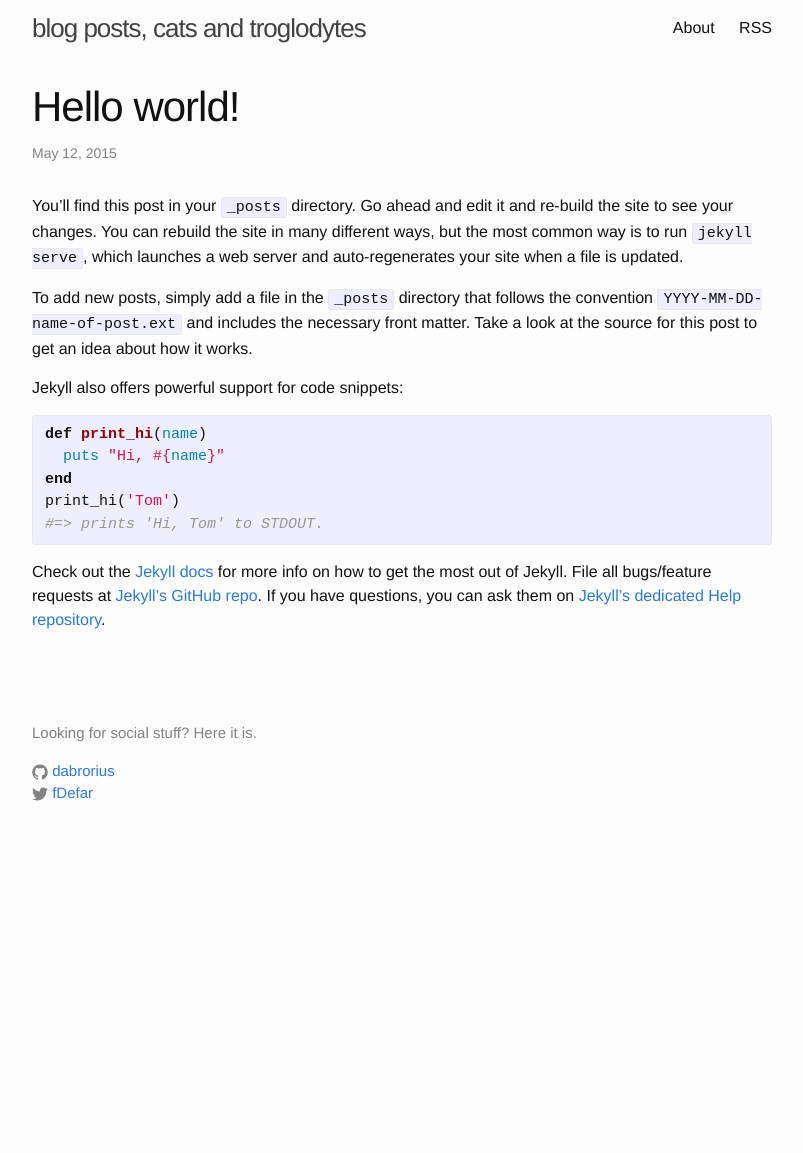
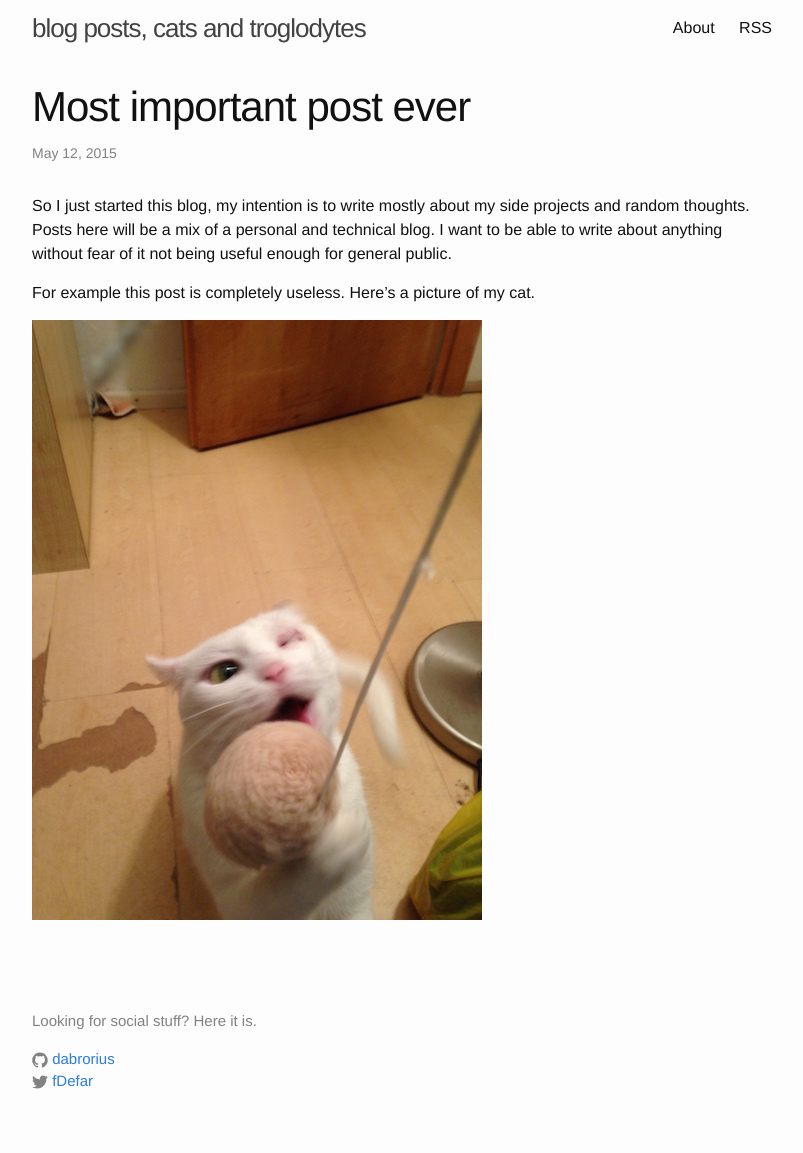
Before and after one commit to dabrorius/dabrorius.github.io, a Jekyll site: the page built from _posts/2015-05-12-hello-world.markdown, in a window 1280 px wide. Shown: the whole page, without its empty margins (238-1041 px from the left). Built offline with Jekyll 4.4.1, drawn with Linux system fonts in a browser that asks for light colours; before the commit the page ends 900 px from its top, so only the background shows below that.

```diff
--- a/_includes/header.html
+++ b/_includes/header.html
@@ -14,12 +14,8 @@
       </a>
 
       <div class="trigger">
-        {% for page in site.pages %}
-          {% if page.title %}
-          <a class="page-link" href="{{ page.url | prepend: site.baseurl }}">{{ page.title }}</a>
-          {% endif %}
-        {% endfor %}
-        <a class="page-link" href="feed.xml">RSS</a>
+        <a class="page-link" href="/about">About</a>
+        <a class="page-link" href="/feed.xml">RSS</a>
       </div>
     </nav>
 
--- a/_posts/2015-05-12-hello-world.markdown
+++ b/_posts/2015-05-12-hello-world.markdown
@@ -1,25 +1,15 @@
 ---
 layout: post
-title:  "Hello world!"
+title:  "Most important post ever"
 date:   2015-05-12 21:12:09
 categories: jekyll update
 ---
-You’ll find this post in your `_posts` directory. Go ahead and edit it and re-build the site to see your changes. You can rebuild the site in many different ways, but the most common way is to run `jekyll serve`, which launches a web server and auto-regenerates your site when a file is updated.
 
-To add new posts, simply add a file in the `_posts` directory that follows the convention `YYYY-MM-DD-name-of-post.ext` and includes the necessary front matter. Take a look at the source for this post to get an idea about how it works.
+So I just started this blog, my intention is to write mostly about my side
+projects and random thoughts. Posts here will be a mix of a personal and technical blog.
+I want to be able to write about anything without fear of it not being useful
+enough for general public.
 
-Jekyll also offers powerful support for code snippets:
+For example this post is completely useless. Here's a picture of my cat.
 
-{% highlight ruby %}
-def print_hi(name)
-  puts "Hi, #{name}"
-end
-print_hi('Tom')
-#=> prints 'Hi, Tom' to STDOUT.
-{% endhighlight %}
-
-Check out the [Jekyll docs][jekyll] for more info on how to get the most out of Jekyll. File all bugs/feature requests at [Jekyll’s GitHub repo][jekyll-gh]. If you have questions, you can ask them on [Jekyll’s dedicated Help repository][jekyll-help].
-
-[jekyll]:      http://jekyllrb.com
-[jekyll-gh]:   https://github.com/jekyll/jekyll
-[jekyll-help]: https://github.com/jekyll/jekyll-help
+![miculja](/images/miculja.jpg)
```
Also changed, not shown: _posts/2015-05-12-welcome-to-jekyll.markdown (deleted, +0 -25 lines), about.md (+3 -5 lines), catme.markdown (added, +17 -0 lines), images/180x180.png (added), images/miculja.jpg (added).
